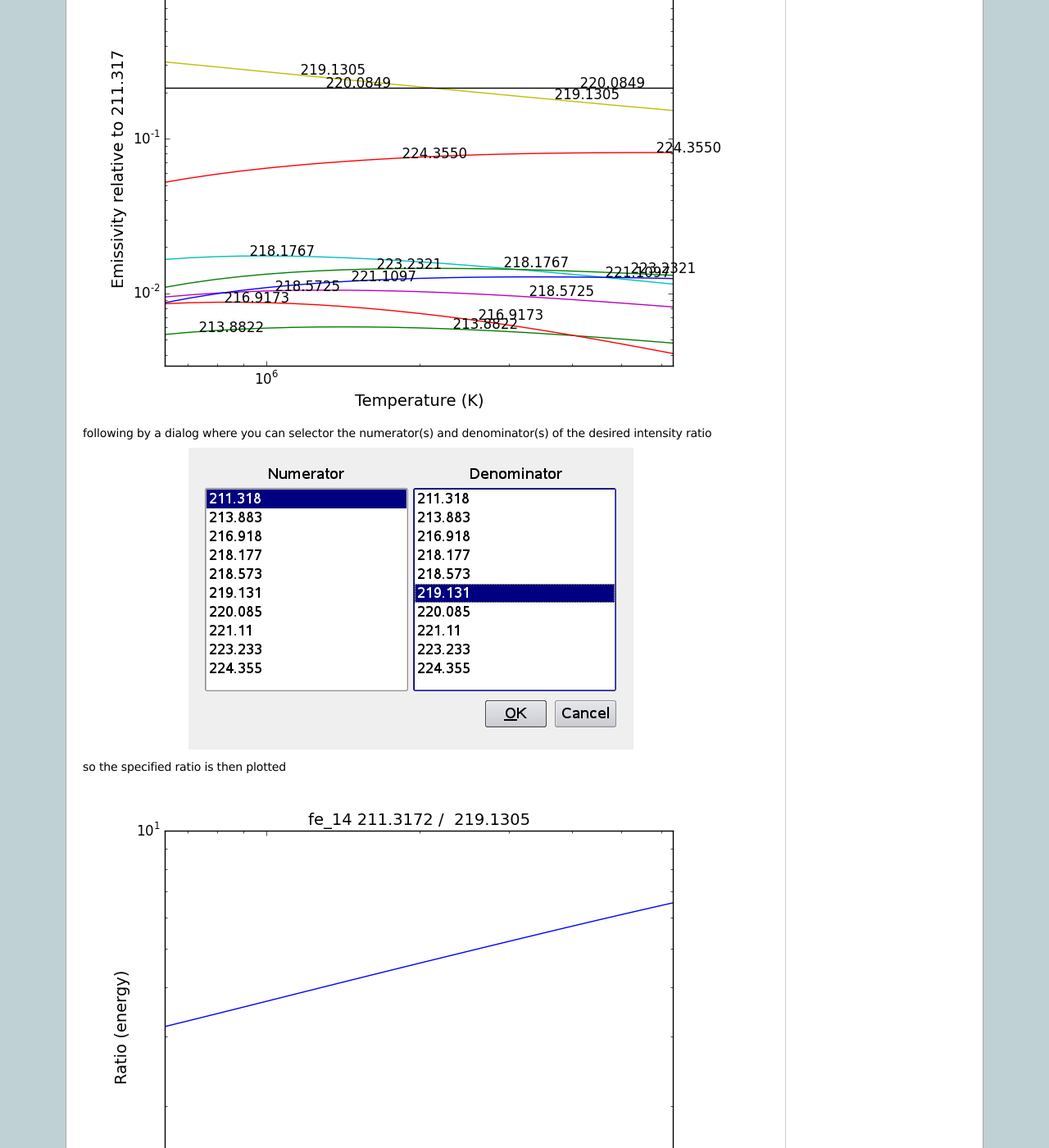
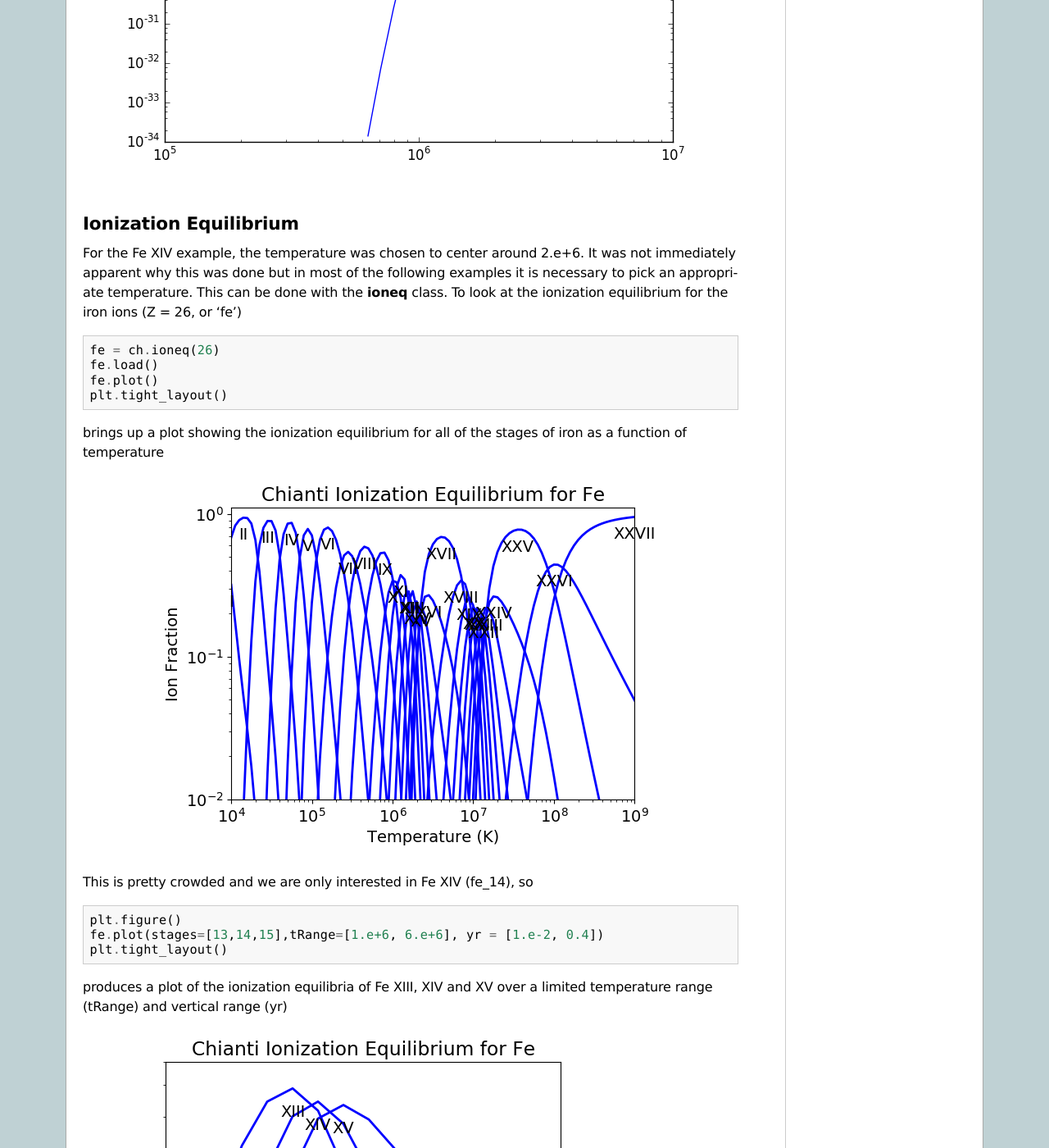
Before and after one commit to chianti-atomic/ChiantiPy, a Sphinx documentation site: the page built from docs/source/quick_start.rst, in a window 1280 px wide and 1400 px high, scrolled down 7012 px. Shown: the whole window at 82% size. Built offline with Sphinx 7.4.7, drawn with Linux system fonts in a browser that asks for light colours; pages that are not in the unit, such as notebooks, are missing from menus; some of the changed text lies outside the part shown.

Commit message:
quick start guide now demos the ioneq class

```diff
--- /dev/null
+++ b/docs/source/_static/sphinxdoc.css
@@ -0,0 +1,345 @@
+/*
+ * sphinxdoc.css_t
+ * ~~~~~~~~~~~~~~~
+ *
+ * Sphinx stylesheet -- sphinxdoc theme.  Originally created by
+ * Armin Ronacher for Werkzeug.
+ *
+ * :copyright: Copyright 2007-2018 by the Sphinx team, see AUTHORS.
+ * :license: BSD, see LICENSE for details.
+ *
+ */
+
+@import url("basic.css");
+
+/* -- page layout ----------------------------------------------------------- */
+
+body {
+    font-family: 'Lucida Grande', 'Lucida Sans Unicode', 'Geneva',
+                 'Verdana', sans-serif;
+    font-size: 16px;
+    letter-spacing: -0.01em;
+    line-height: 150%;
+    text-align: center;
+    background-color: #BFD1D4;
+    color: black;
+    padding: 0;
+    border: 1px solid #aaa;
+
+    margin: 0px 80px 0px 80px;
+    min-width: 740px;
+}
+
+div.document {
+    background-color: white;
+    text-align: left;
+    background-image: url(contents.png);
+    background-repeat: repeat-x;
+}
+
+div.bodywrapper {
+    margin: 0 calc(230px + 10px) 0 0;
+    border-right: 1px solid #ccc;
+}
+
+div.body {
+    margin: 0;
+    padding: 0.5em 20px 20px 20px;
+}
+
+div.related {
+    font-size: 1em;
+}
+
+div.related ul {
+    background-image: url(navigation.png);
+    height: 2em;
+    border-top: 1px solid #ddd;
+    border-bottom: 1px solid #ddd;
+}
+
+div.related ul li {
+    margin: 0;
+    padding: 0;
+    height: 2em;
+    float: left;
+}
+
+div.related ul li.right {
+    float: right;
+    margin-right: 5px;
+}
+
+div.related ul li a {
+    margin: 0;
+    padding: 0 5px 0 5px;
+    line-height: 1.75em;
+    color: #EE9816;
+}
+
+div.related ul li a:hover {
+    color: #3CA8E7;
+}
+
+div.sphinxsidebarwrapper {
+    padding: 0;
+}
+
+div.sphinxsidebar {
+    margin: 0;
+    padding: 0.5em 15px 15px 0;
+    width: calc(230px - 20px);
+    float: right;
+    font-size: 1em;
+    text-align: left;
+}
+
+div.sphinxsidebar h3, div.sphinxsidebar h4 {
+    margin: 1em 0 0.5em 0;
+    font-size: 1em;
+    padding: 0.1em 0 0.1em 0.5em;
+    color: white;
+    border: 1px solid #86989B;
+    background-color: #AFC1C4;
+}
+
+div.sphinxsidebar h3 a {
+    color: white;
+}
+
+div.sphinxsidebar ul {
+    padding-left: 1.5em;
+    margin-top: 7px;
+    padding: 0;
+    line-height: 130%;
+}
+
+div.sphinxsidebar ul ul {
+    margin-left: 20px;
+}
+
+div.footer {
+    background-color: #E3EFF1;
+    color: #86989B;
+    padding: 3px 8px 3px 0;
+    clear: both;
+    font-size: 0.8em;
+    text-align: right;
+}
+
+div.footer a {
+    color: #86989B;
+    text-decoration: underline;
+}
+
+/* -- body styles ----------------------------------------------------------- */
+
+p {
+    margin: 0.8em 0 0.5em 0;
+}
+
+a {
+    color: #CA7900;
+    text-decoration: none;
+}
+
+a:hover {
+    color: #2491CF;
+}
+
+div.body a {
+    text-decoration: underline;
+}
+
+h1 {
+    margin: 0;
+    padding: 0.7em 0 0.3em 0;
+    font-size: 1.5em;
+    color: #11557C;
+}
+
+h2 {
+    margin: 1.3em 0 0.2em 0;
+    font-size: 1.35em;
+    padding: 0;
+}
+
+h3 {
+    margin: 1em 0 -0.3em 0;
+    font-size: 1.2em;
+}
+
+div.body h1 a, div.body h2 a, div.body h3 a, div.body h4 a, div.body h5 a, div.body h6 a {
+    color: black!important;
+}
+
+h1 a.anchor, h2 a.anchor, h3 a.anchor, h4 a.anchor, h5 a.anchor, h6 a.anchor {
+    display: none;
+    margin: 0 0 0 0.3em;
+    padding: 0 0.2em 0 0.2em;
+    color: #aaa!important;
+}
+
+h1:hover a.anchor, h2:hover a.anchor, h3:hover a.anchor, h4:hover a.anchor,
+h5:hover a.anchor, h6:hover a.anchor {
+    display: inline;
+}
+
+h1 a.anchor:hover, h2 a.anchor:hover, h3 a.anchor:hover, h4 a.anchor:hover,
+h5 a.anchor:hover, h6 a.anchor:hover {
+    color: #777;
+    background-color: #eee;
+}
+
+a.headerlink {
+    color: #c60f0f!important;
+    font-size: 1em;
+    margin-left: 6px;
+    padding: 0 4px 0 4px;
+    text-decoration: none!important;
+}
+
+a.headerlink:hover {
+    background-color: #ccc;
+    color: white!important;
+}
+
+cite, code, code {
+    font-family: 'Consolas', 'Deja Vu Sans Mono',
+                 'Bitstream Vera Sans Mono', monospace;
+    font-size: 0.95em;
+    letter-spacing: 0.01em;
+}
+
+code {
+    background-color: #f2f2f2;
+    border-bottom: 1px solid #ddd;
+    color: #333;
+}
+
+code.descname, code.descclassname, code.xref {
+    border: 0;
+}
+
+hr {
+    border: 1px solid #abc;
+    margin: 2em;
+}
+
+a code {
+    border: 0;
+    color: #CA7900;
+}
+
+a code:hover {
+    color: #2491CF;
+}
+
+pre {
+    font-family: 'Consolas', 'Deja Vu Sans Mono',
+                 'Bitstream Vera Sans Mono', monospace;
+    font-size: 0.95em;
+    letter-spacing: 0.015em;
+    line-height: 120%;
+    padding: 0.5em;
+    border: 1px solid #ccc;
+    background-color: #f8f8f8;
+}
+
+pre a {
+    color: inherit;
+    text-decoration: underline;
+}
+
+td.linenos pre {
+    padding: 0.5em 0;
+}
+
+div.quotebar {
+    background-color: #f8f8f8;
+    max-width: 250px;
+    float: right;
+    padding: 2px 7px;
+    border: 1px solid #ccc;
+}
+
+div.topic {
+    background-color: #f8f8f8;
+}
+
+table {
+    border-collapse: collapse;
+    margin: 0 -0.5em 0 -0.5em;
+}
+
+table td, table th {
+    padding: 0.2em 0.5em 0.2em 0.5em;
+}
+
+div.admonition, div.warning {
+    font-size: 0.9em;
+    margin: 1em 0 1em 0;
+    border: 1px solid #86989B;
+    background-color: #f7f7f7;
+    padding: 0;
+}
+
+div.admonition p, div.warning p {
+    margin: 0.5em 1em 0.5em 1em;
+    padding: 0;
+}
+
+div.admonition pre, div.warning pre {
+    margin: 0.4em 1em 0.4em 1em;
+}
+
+div.admonition p.admonition-title,
+div.warning p.admonition-title {
+    margin: 0;
+    padding: 0.1em 0 0.1em 0.5em;
+    color: white;
+    border-bottom: 1px solid #86989B;
+    font-weight: bold;
+    background-color: #AFC1C4;
+}
+
+div.warning {
+    border: 1px solid #940000;
+}
+
+div.warning p.admonition-title {
+    background-color: #CF0000;
+    border-bottom-color: #940000;
+}
+
+div.admonition ul, div.admonition ol,
+div.warning ul, div.warning ol {
+    margin: 0.1em 0.5em 0.5em 3em;
+    padding: 0;
+}
+
+div.versioninfo {
+    margin: 1em 0 0 0;
+    border: 1px solid #ccc;
+    background-color: #DDEAF0;
+    padding: 8px;
+    line-height: 1.3em;
+    font-size: 0.9em;
+}
+
+.viewcode-back {
+    font-family: 'Lucida Grande', 'Lucida Sans Unicode', 'Geneva',
+                 'Verdana', sans-serif;
+}
+
+div.viewcode-block:target {
+    background-color: #f4debf;
+    border-top: 1px solid #ac9;
+    border-bottom: 1px solid #ac9;
+}
+
+div.code-block-caption {
+    background-color: #ddd;
+    color: #222;
+    border: 1px solid #ccc;
+}
--- a/docs/source/quick_start.rst
+++ b/docs/source/quick_start.rst
@@ -29,6 +29,7 @@ In ChiantiPy, temperatures are currently given in degrees Kelvin and densities a
   fe14 = ch.ion('fe_14', temperature=t, eDensity=1.e+9, em=1.e+27)
 
 note that eDensity is the new keyword for electron density
+
 
 Level populations
 -----------------
@@ -184,6 +185,37 @@ once the axes are properly scaled, this produces the same values as fe14.Gofnt['
 .. image:: _static/fe14.gofnt_alternate.png
     :align:  center
 
+
+Ionization Equilibrium
+----------------------
+
+For the Fe XIV example, the temperature was chosen to center around 2.e+6.  It was not immediately apparent why this was done but in most of the following examples it is necessary to pick an appropriate temperature.  This can be done with the **ioneq** class.  To look at the ionization equilibrium for the iron ions (Z = 26, or 'fe')
+
+::
+
+  fe = ch.ioneq(26)
+  fe.load()
+  fe.plot()
+  plt.tight_layout()
+
+brings up a plot showing the ionization equilibrium for all of the stages of iron as a function of temperature
+
+.. image::  _static/fe_ioneq.png
+    :align:  center
+
+This is pretty crowded and we are only interested in Fe XIV (fe_14), so
+
+::
+
+  plt.figure()
+  fe.plot(stages=[13,14,15],tRange=[1.e+6, 6.e+6], yr = [1.e-2, 0.4])
+  plt.tight_layout()
+
+produces a plot of the ionization equilibria of Fe XIII, XIV and XV over a limited temperature range (tRange) and vertical range (yr)
+
+.. image::  _static/fe_13_14_15_ioneq.png
+
+from this it is clear that Fe XIV (fe_14) is formed at temperatures near :math:`2 \times 10^6` K
 
 Intensity Ratios
 ----------------
```
Also changed, not shown: docs/source/_static/fe_13_14_15_ioneq.png (added), docs/source/_static/fe_ioneq.png (added).
